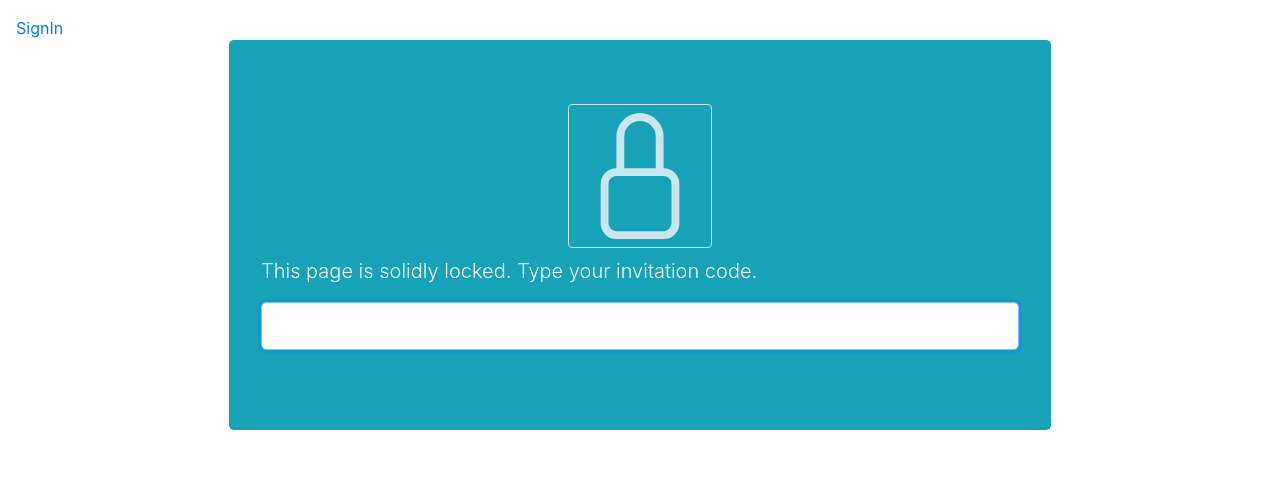
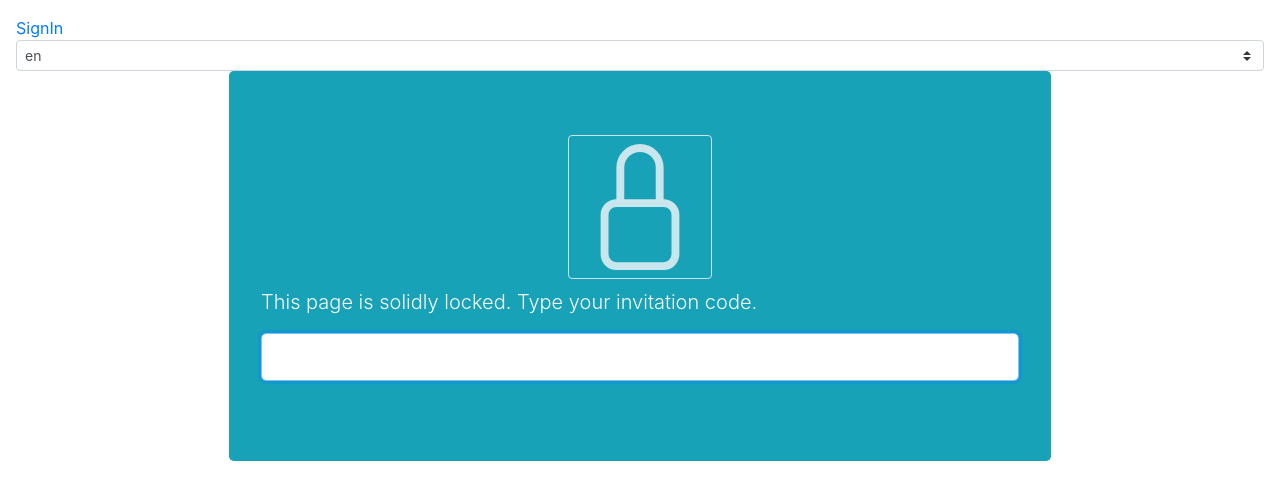
Before and after one commit to yuu-eguci/ShuumulatorWeb, a Vue app: page /signin in a window 1280 px wide. Shown: the top 500 px of the page. Built offline with nearby package versions, Linux system fonts and the light colour scheme.

Commit message:
🤡 /signin i18n

```diff
--- a/src/App.vue
+++ b/src/App.vue
@@ -1,6 +1,7 @@
 <template>
   <div id="app" class="m-3">
     <router-link :to="'/signin'">SignIn</router-link>
+    <b-form-select v-model="$i18n.locale" :options="['en', 'ja']" size="sm" />
     <router-view />
   </div>
 </template>
--- a/src/components/SignIn.vue
+++ b/src/components/SignIn.vue
@@ -20,7 +20,7 @@
           </template>
 
           <template #lead>
-            This page is solidly locked. Type your invitation code.
+            {{ $t('signin') }}
           </template>
 
           <p>
--- a/src/locales/en.json
+++ b/src/locales/en.json
@@ -1,3 +1,3 @@
 {
-  "message": "hello i18n !!"
+  "signin": "This page is solidly locked. Type your invitation code."
 }
--- /dev/null
+++ b/src/locales/ja.json
@@ -0,0 +1,3 @@
+{
+  "signin": "セキュリティ保護されたページです。招待コードをタイプしてください。"
+}
```
